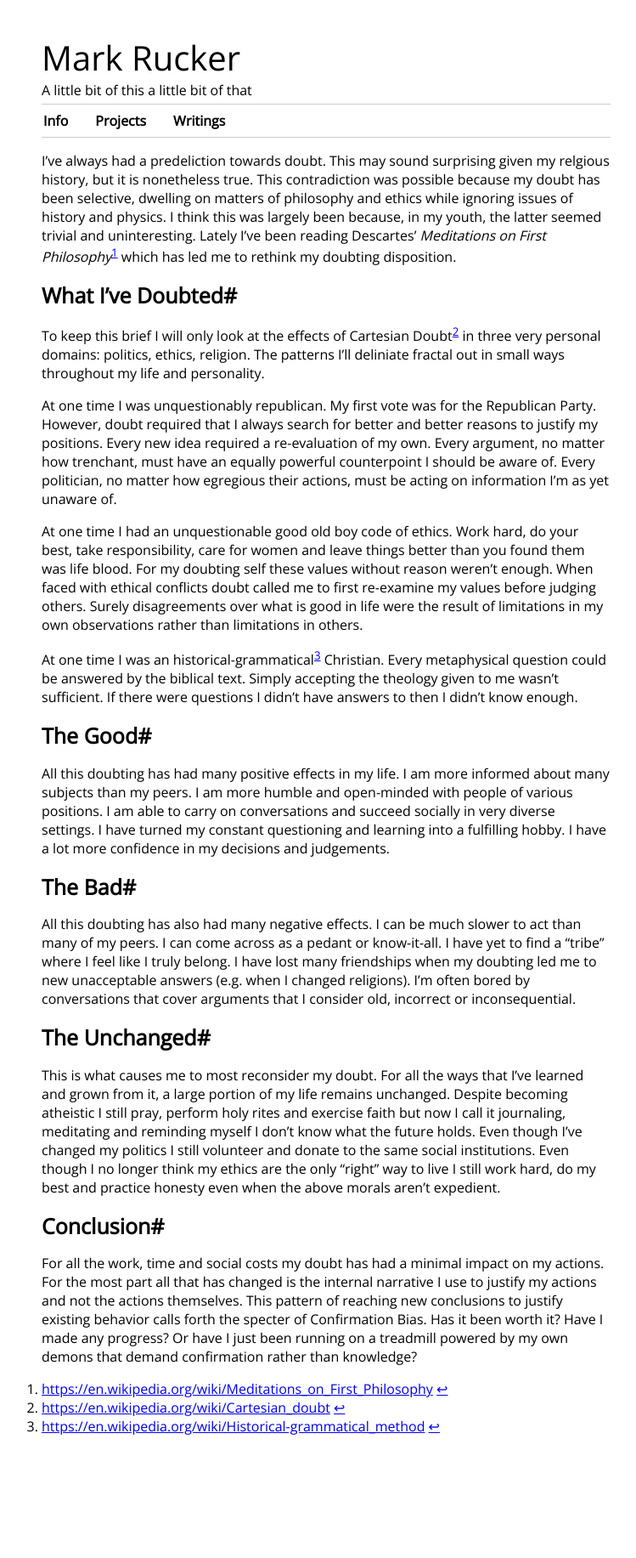
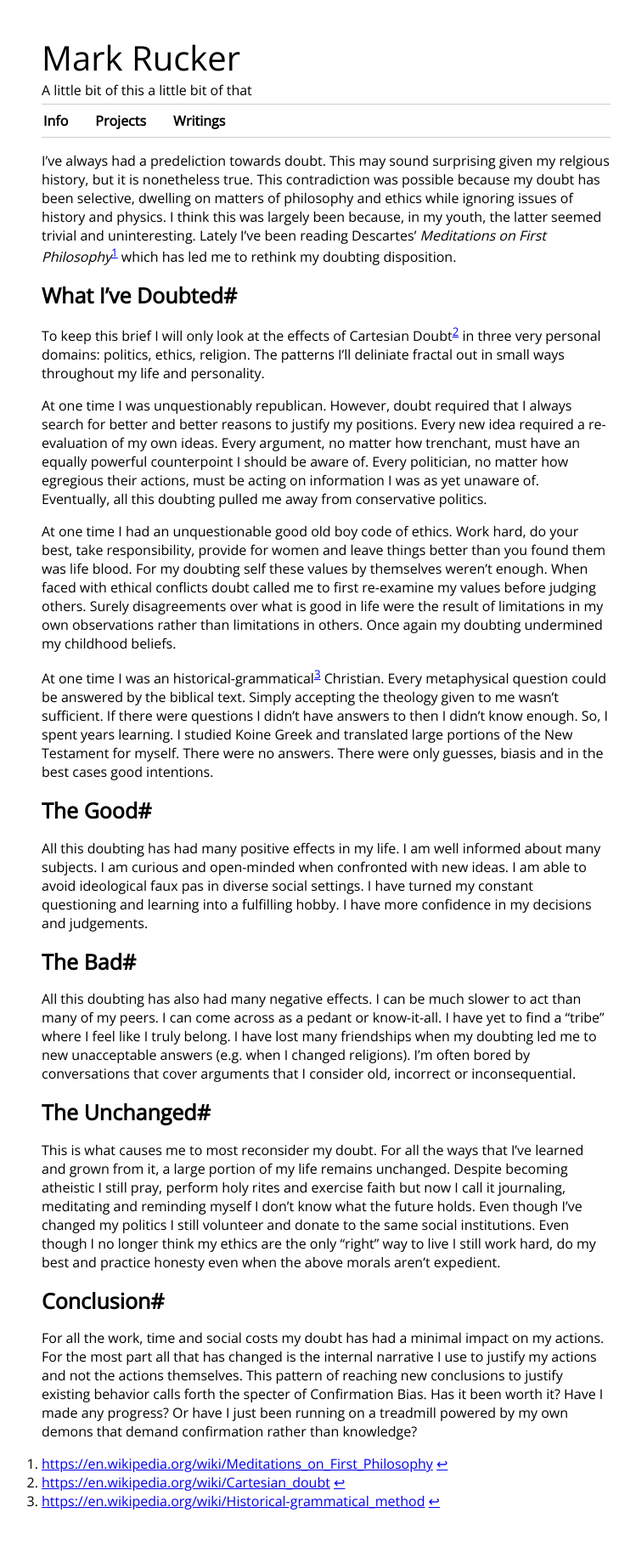
Before and after one commit to mrucker/mrucker.github.io, a Jekyll site: the page built from _posts/2015-08-22-Doubting-Cartesian-Doubt.md, in a window 1280 px wide. Shown: the whole page at 85% size, without its empty margins (256-1005 px from the left). Built offline with Jekyll 4.4.1, drawn with Linux system fonts in a browser that asks for light colours; nearby versions of some CDN libraries; before the commit the page ends 1745 px from its top, so only the background shows below that.

Commit message:
Small improvments to doubting

```diff
--- a/_posts/2015-08-22-Doubting-Cartesian-Doubt.md
+++ b/_posts/2015-08-22-Doubting-Cartesian-Doubt.md
@@ -8,15 +8,15 @@ I've always had a predeliction towards doubt. This may sound surprising given my
 
 To keep this brief I will only look at the effects of Cartesian Doubt[^2] in three very personal domains: politics, ethics, religion. The patterns I'll deliniate fractal out in small ways throughout my life and personality.
 
-At one time I was unquestionably republican. My first vote was for the Republican Party. However, doubt required that I always search for better and better reasons to justify my positions. Every new idea required a re-evaluation of my own. Every argument, no matter how trenchant, must have an equally powerful counterpoint I should be aware of. Every politician, no matter how egregious their actions, must be acting on information I'm as yet unaware of.
+At one time I was unquestionably republican. However, doubt required that I always search for better and better reasons to justify my positions. Every new idea required a re-evaluation of my own ideas. Every argument, no matter how trenchant, must have an equally powerful counterpoint I should be aware of. Every politician, no matter how egregious their actions, must be acting on information I was as yet unaware of. Eventually, all this doubting pulled me away from conservative politics.
 
-At one time I had an unquestionable good old boy code of ethics. Work hard, do your best, take responsibility, care for women and leave things better than you found them was life blood. For my doubting self these values without reason weren't enough. When faced with ethical conflicts doubt called me to first re-examine my values before judging others. Surely disagreements over what is good in life were the result of limitations in my own observations rather than limitations in others.
+At one time I had an unquestionable good old boy code of ethics. Work hard, do your best, take responsibility, provide for women and leave things better than you found them was life blood. For my doubting self these values by themselves weren't enough. When faced with ethical conflicts doubt called me to first re-examine my values before judging others. Surely disagreements over what is good in life were the result of limitations in my own observations rather than limitations in others. Once again my doubting undermined my childhood beliefs.
 
-At one time I was an historical-grammatical[^3] Christian. Every metaphysical question could be answered by the biblical text. Simply accepting the theology given to me wasn't sufficient. If there were questions I didn't have answers to then I didn't know enough.
+At one time I was an historical-grammatical[^3] Christian. Every metaphysical question could be answered by the biblical text. Simply accepting the theology given to me wasn't sufficient. If there were questions I didn't have answers to then I didn't know enough. So, I spent years learning. I studied Koine Greek and translated large portions of the New Testament for myself. There were no answers. There were only guesses, biasis and in the best cases good intentions.
 
 #The Good#
 
-All this doubting has had many positive effects in my life. I am more informed about many subjects than my peers. I am more humble and open-minded with people of various positions. I am able to carry on conversations and succeed socially in very diverse settings. I have turned my constant questioning and learning into a fulfilling hobby. I have a lot more confidence in my decisions and judgements.
+All this doubting has had many positive effects in my life. I am well informed about many subjects. I am curious and open-minded when confronted with new ideas. I am able to avoid ideological faux pas in diverse social settings. I have turned my constant questioning and learning into a fulfilling hobby. I have more confidence in my decisions and judgements.
 
 #The Bad#
 
```
